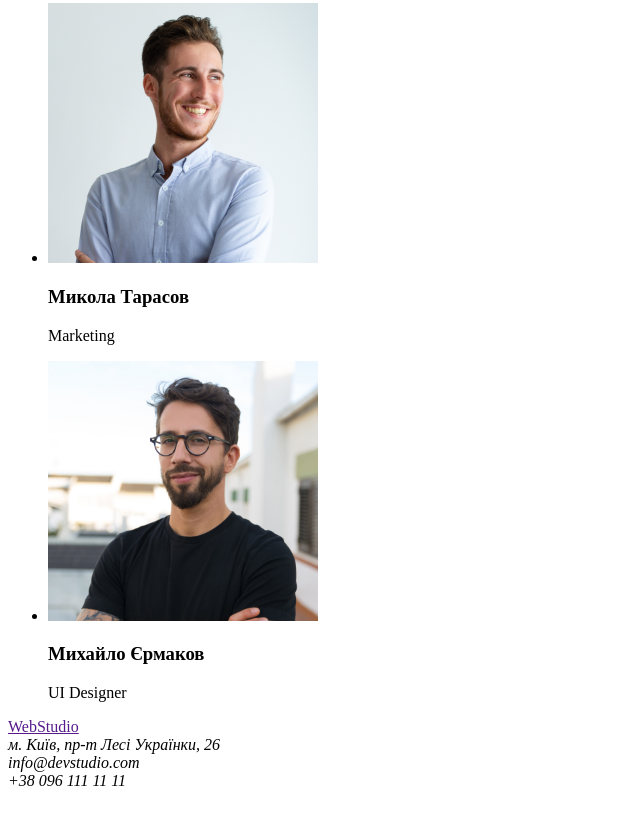
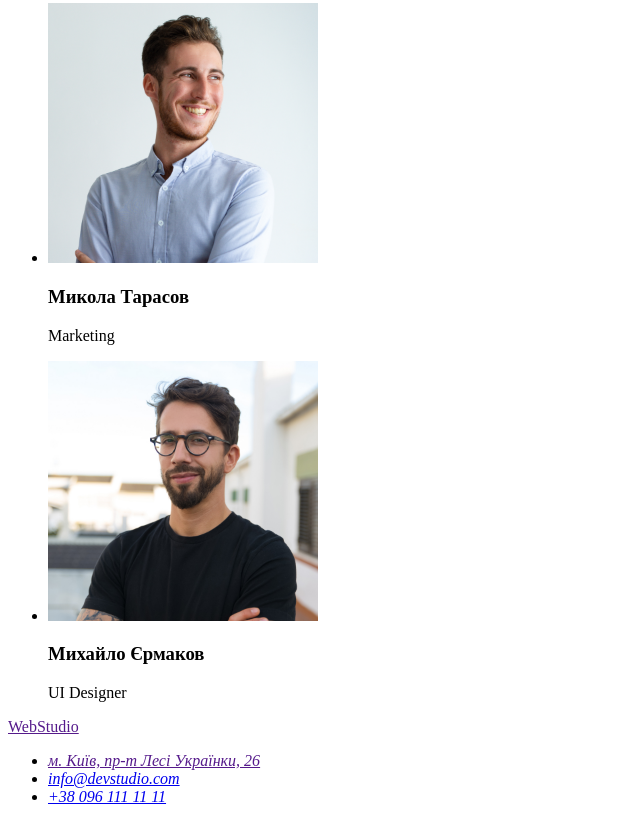
Before and after one commit to oleksandr-tymchenko/goit-markup-hw-01, a plain HTML site: page index.html in a window 1280 px wide. Shown: the part 2333-3155 px from the top of the page, without its empty margins (0-640 px from the left). Before the commit the page ends 3131 px from the top, so only its background shows below. Drawn offline with Linux system fonts and the light colour scheme.

Commit message:
Відредаговано згідно з рекомендаціями ментора
Електронна пошта та телефон додані також в лапки

```diff
--- a/index.html
+++ b/index.html
@@ -1,5 +1,5 @@
 <!DOCTYPE html>
-<html lang="ru">
+<html lang="uk">
 <head>
     <link rel="stylesheet" href="/css/styles.css">
     <meta charset="UTF-8">
@@ -21,10 +21,9 @@
         </nav>
 
         <ul>
-            <li><a href="">info@devstudio.com</a></li>
-            <li><a href="">+38 096 111 11 11</a></li>
+            <li><a href="mailto:info@devstudio.com">info@devstudio.com</a></li>
+            <li><a href="tel:+380961111111">+38 096 111 11 11</a></li>
         </ul>
-
 
     </header>
 
@@ -89,6 +88,7 @@
         <!--Блок наша команда-->
         <section>
             <h2>Наша команда</h2>
+
             <ul>
                 <li>
                     <img src="./images/img_igor.jpg" alt="Фото співробітника" width="270">
@@ -119,9 +119,18 @@
     <footer>
         <a href="">WebStudio</a>
         <address>
-            м. Київ, пр-т Лесі Українки, 26 <br>
-            info@devstudio.com <br>
-            +38 096 111 11 11
+            <ul>
+                <li>
+                    <a href="">м. Київ, пр-т Лесі Українки, 26</a>
+                </li>
+                <li>
+                    <a href="mailto:info@devstudio.com">info@devstudio.com</a>
+                </li>
+                <li>
+                    <a href="tel:+380961111111">+38 096 111 11 11</a>
+                </li>
+            </ul>
+
         </address>
 
     </footer>
```
